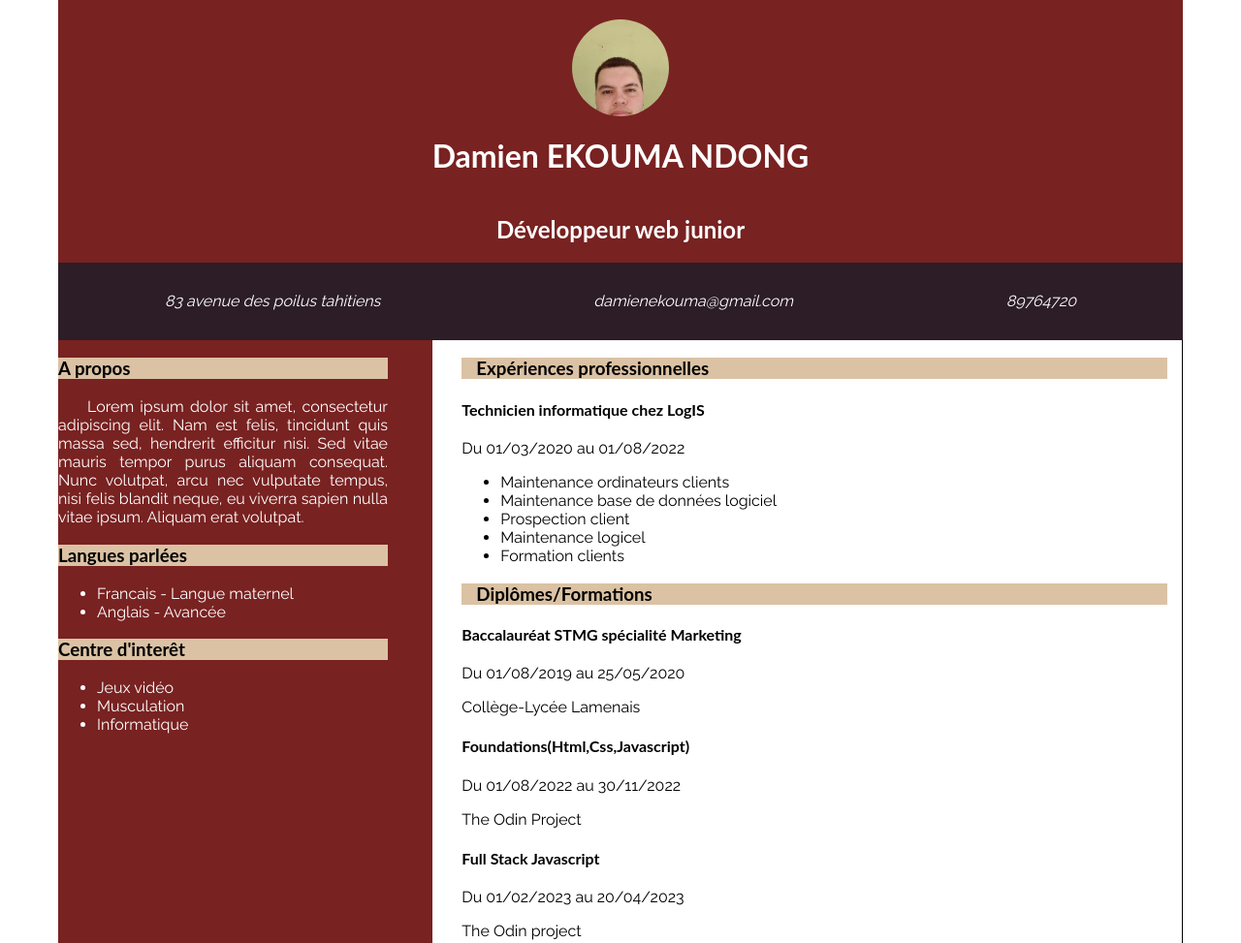
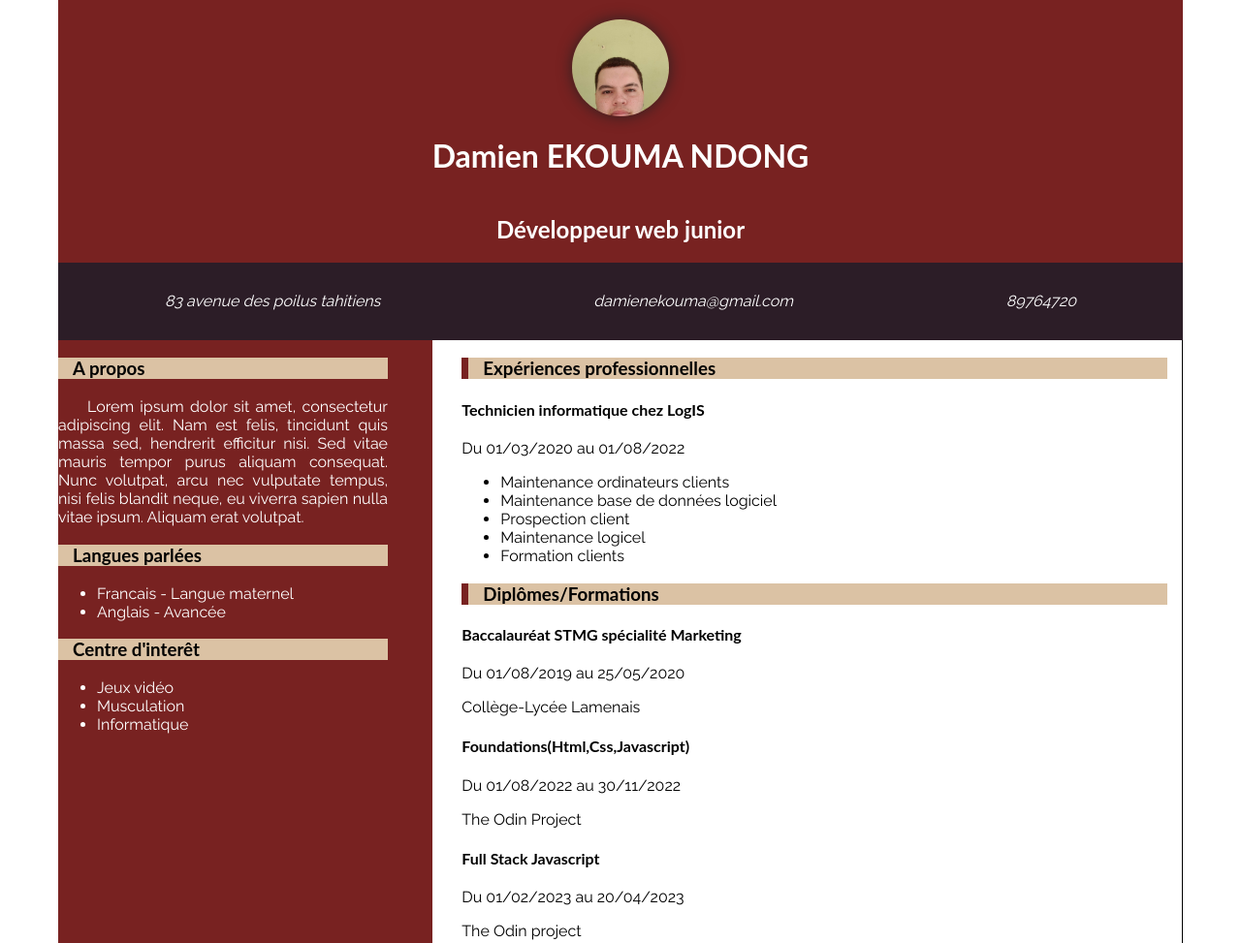
Before and after one commit to Sikiroux/Curriculum-Vitae, a plain HTML site: page index.html in a window 1280 px wide. Shown: the top 973 px of the page at 97% size. Drawn offline with Linux system fonts and the light colour scheme.

Commit message:
Add shadow, indent, red border

```diff
--- a/assets/style/style.css
+++ b/assets/style/style.css
@@ -23,6 +23,7 @@ body {
     margin: auto;
     height: 100%;
     font-family: "Raleway", sans-serif;
+    box-sizing: content-box;
 }
 
 header {
@@ -48,6 +49,7 @@ header #profile-picture {
     width: 100px;
     height: 100px;
     border-radius: 50%;
+    box-shadow: 0 0 15px rgb(44, 33, 33);
 }
 
 .address {
@@ -76,6 +78,7 @@ aside section {
 
 aside section h3 {
     background-color : var(--beige);
+    text-indent: 15px;
 }
 
 .aside .aside__about p {
@@ -102,6 +105,7 @@ main {
 main section h3 {
     background-color: var(--beige);
     text-indent: 15px;
+    border-left: 7px solid var(--rouge);
 }
 
 main section {
```
